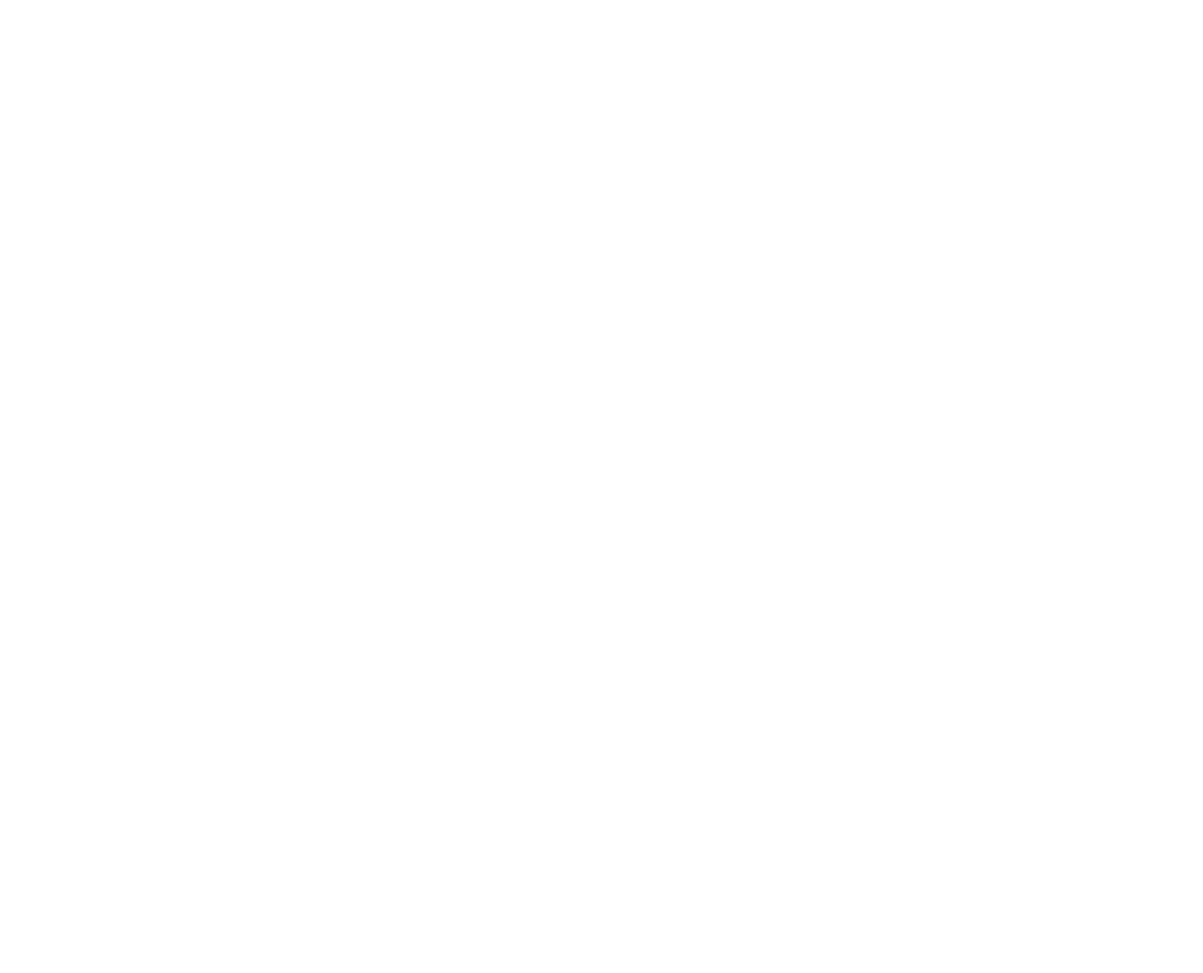
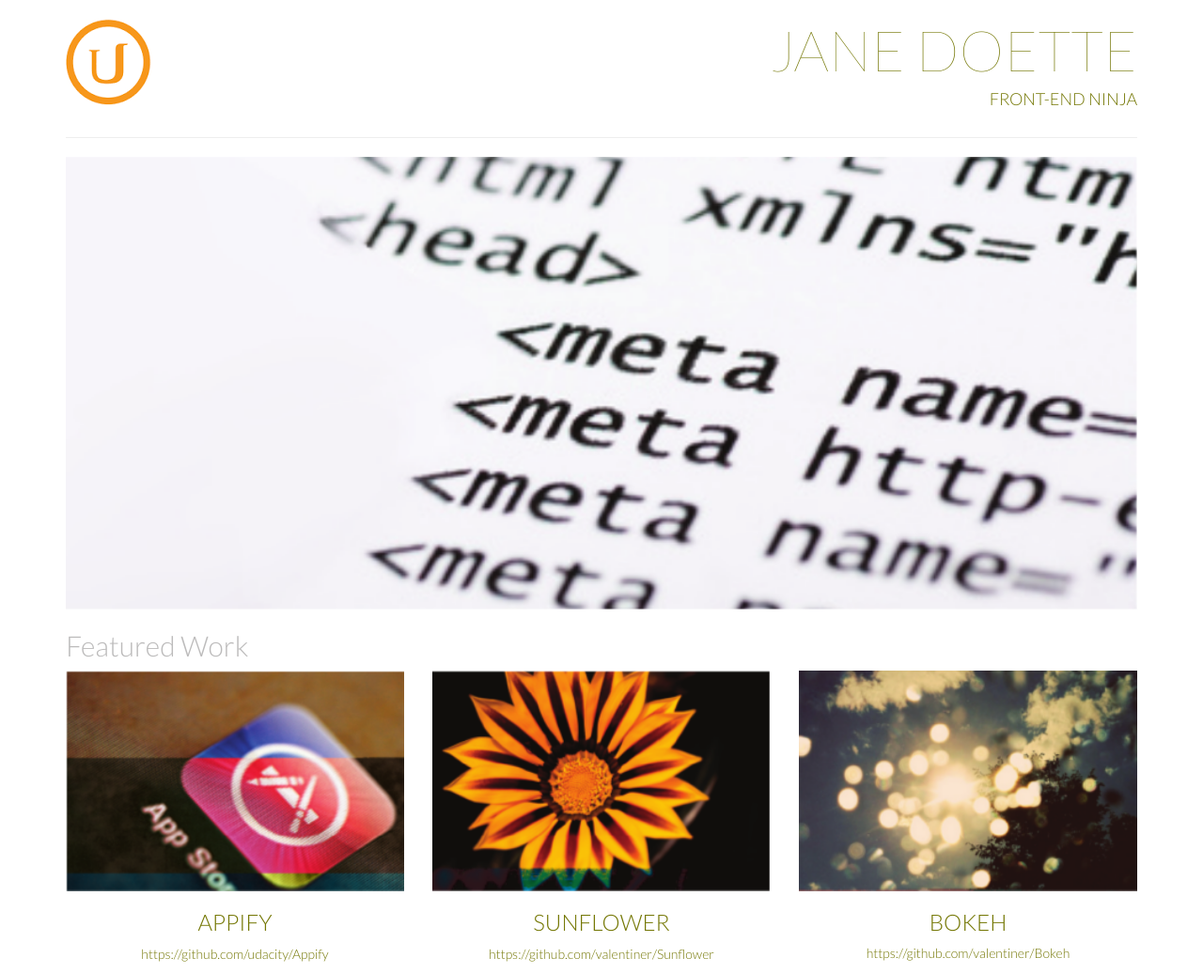
Before and after one commit to valentiner/portfolio, a plain HTML site: page index.html in a window 1280 px wide. Shown: the whole page at 94% size. Before the commit the page ends 800 px from the top, so only its background shows below. Drawn offline with nearby package versions, Linux system fonts and the light colour scheme.

Commit message:
Implement mockup design in HTML

```diff
--- a/index.html
+++ b/index.html
@@ -4,18 +4,58 @@
         <meta charset="utf-8">
         <meta http-equiv="X-UA-Compatible" content="IE=edge">
         <meta name="viewport" content="width=device-width, initial-scale=1">
-        <title>Valentine Portfolio</title>
-        <!-- I use the Bootstrap and jQuery CDN instead of local copy -->
-        <!-- Latest compiled and minified jQuery -->
+        <title>Jane Doette Portfolio</title>
+
+        <link href="http://fonts.googleapis.com/css?family=Lato:100,300" rel="stylesheet">
         <script src="https://code.jquery.com/jquery-1.11.3.min.js"></script>
-        <!-- Latest compiled and minified CSS -->
+        <script src="https://maxcdn.bootstrapcdn.com/bootstrap/3.3.4/js/bootstrap.min.js"></script>
         <link rel="stylesheet" href="https://maxcdn.bootstrapcdn.com/bootstrap/3.3.4/css/bootstrap.min.css">
-        <!-- Optional theme -->
         <link rel="stylesheet" href="https://maxcdn.bootstrapcdn.com/bootstrap/3.3.4/css/bootstrap-theme.min.css">
-        <!-- Latest compiled and minified JavaScript -->
-        <script src="https://maxcdn.bootstrapcdn.com/bootstrap/3.3.4/js/bootstrap.min.js"></script>
+        <link rel="stylesheet" href="css/style.css">
     </head>
     <body>
-
+        <div class="container">
+            <div class="row">
+                <div class="col-md-6">
+                    <img class="title-logo" src="images/logo.png" alt="Udacity logo">
+                </div>
+                <div class="col-md-6 text-right text-uppercase">
+                    <h1 class="title-super text-thin">Jane Doette</h1>
+                    <h4>Front-End Ninja</h4>
+                </div>
+            </div>
+            <div class="row">
+                <div class="col-md-12">
+                    <hr>
+                </div>
+            </div>
+            <div class="row">
+                <div class="col-md-12">
+                    <img class="img-responsive" src="images/main.png" alt="Main portfolio image">
+                </div>
+            </div>
+            <div class="row">
+                <div class="col-md-12">
+                    <h2 class="text-muted">Featured Work</h2>
+                </div>
+            </div>
+            <div class="row text-center">
+                <div class="col-md-4">
+                    <img class="img-responsive" src="images/appify.png" alt="The Intro project image">
+                    <h3 class="text-uppercase">Appify</h3>
+                    <p>https://github.com/udacity/Appify</p>
+                </div>
+                <div class="col-md-4">
+                    <img class="img-responsive" src="images/sunflower.png" alt="The Portfolio project image">
+                    <h3 class="text-uppercase">Sunflower</h3>
+                    <p>https://github.com/valentiner/Sunflower</p>
+                </div>
+                <div class="col-md-4">
+                    <img class="img-responsive" src="images/bokeh.png" alt="Project #3 portfolio image">
+                    <h3 class="text-uppercase">Bokeh</h3>
+                    <p>https://github.com/valentiner/Bokeh</p>
+                </div>
+            </div>
+        </div>
     </body>
 </html>
```
